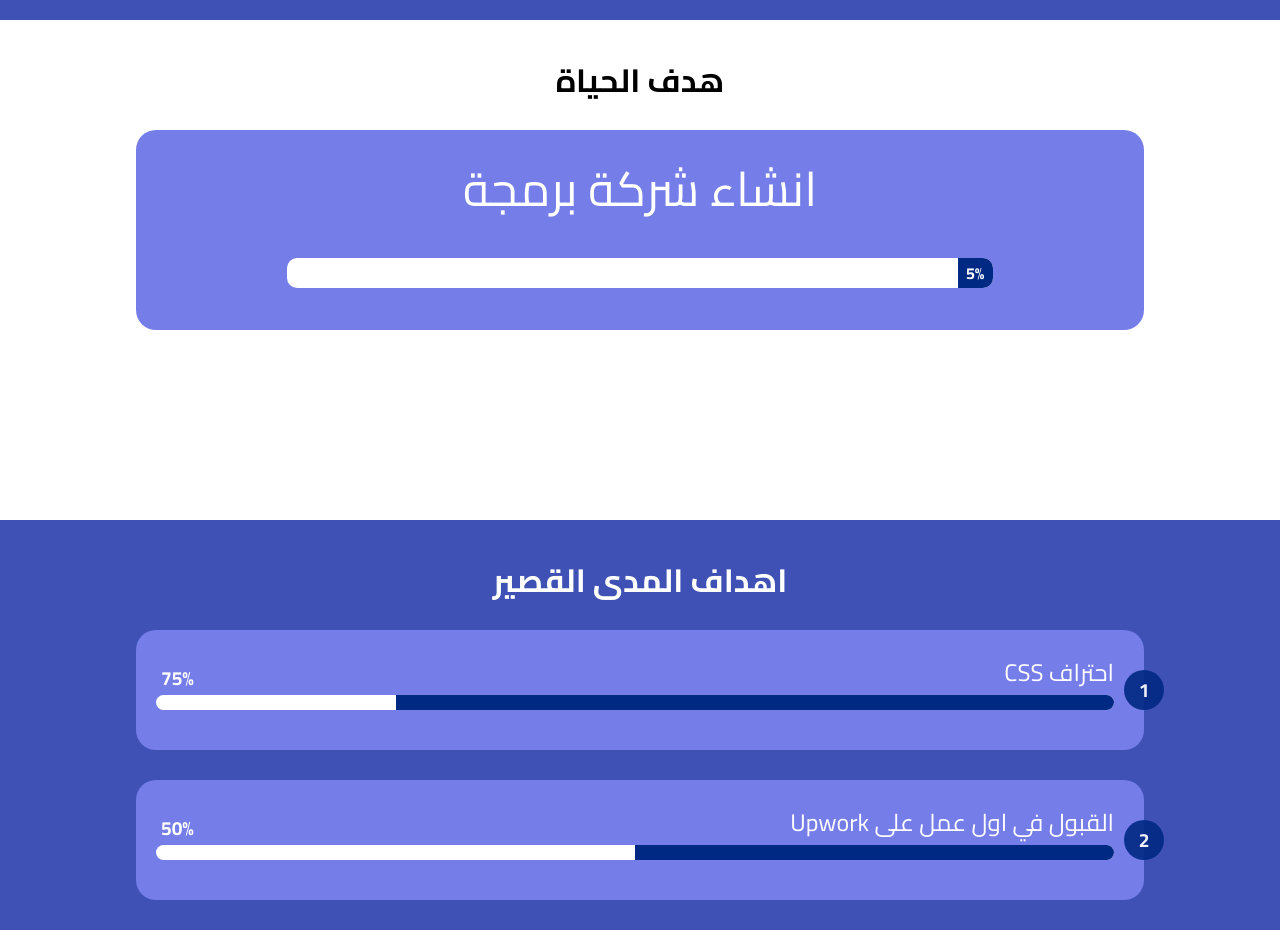
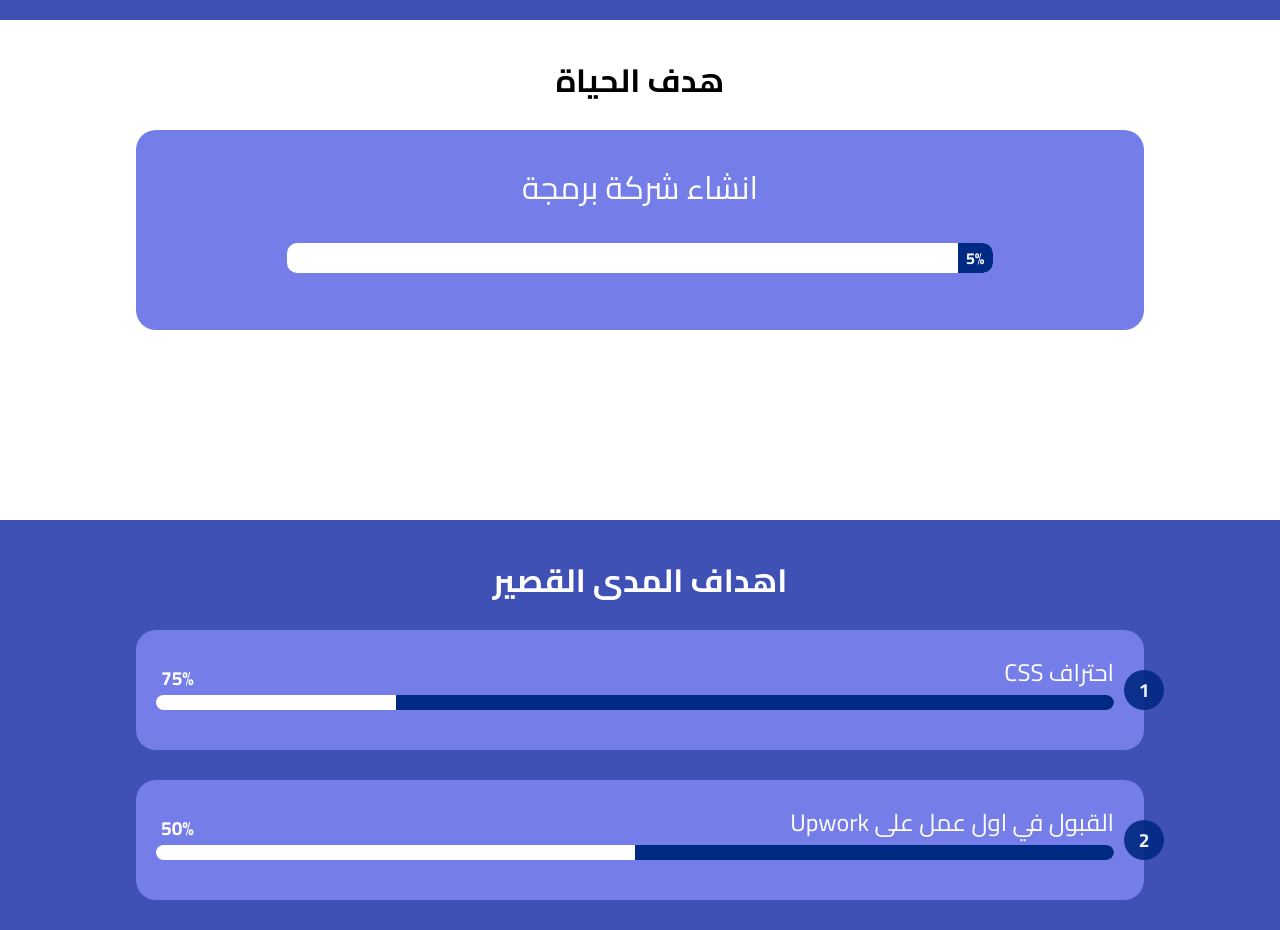
Before and after one commit to Elsayed-Gamal/Goals-Website, a plain HTML site: page index.html in a window 1280 px wide. Shown: the part 780-1710 px from the top of the page. Drawn offline with Linux system fonts and the light colour scheme.

Commit message:
change life goal font size

```diff
--- a/styles/main.css
+++ b/styles/main.css
@@ -108,13 +108,13 @@ body {
   border-radius: 20px;
   display: flex;
   flex-direction: column;
-  justify-content: space-around;
+  justify-content: space-evenly;
   align-items: center;
   padding-bottom: 30px;
 }
 
 .life-goal .goal-title {
-  font-size: 3rem;
+  font-size: 2rem;
   font-weight: 400;
 }
 
```
